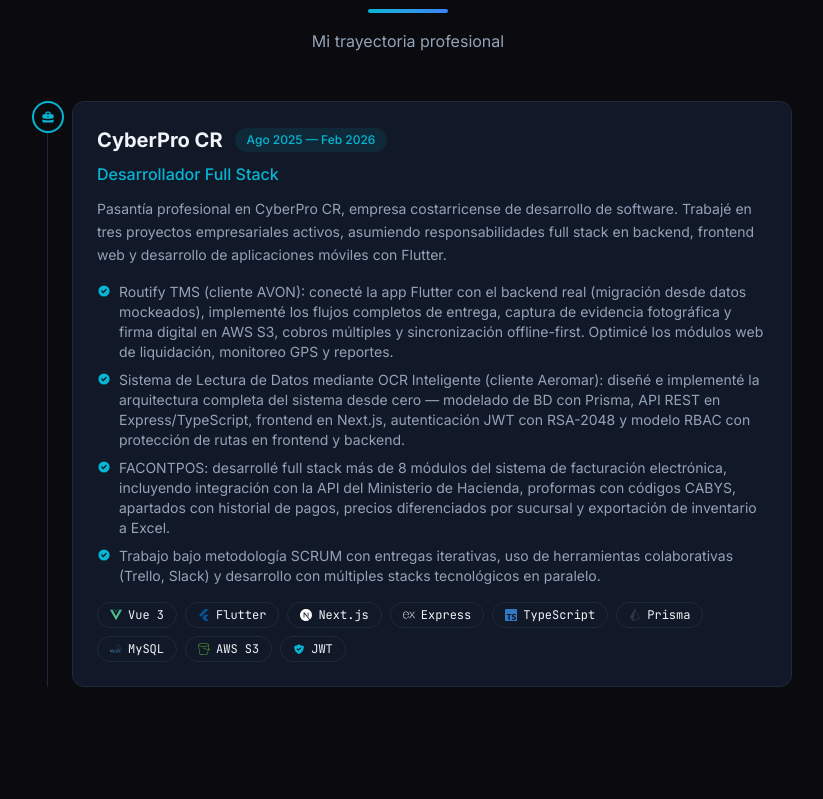
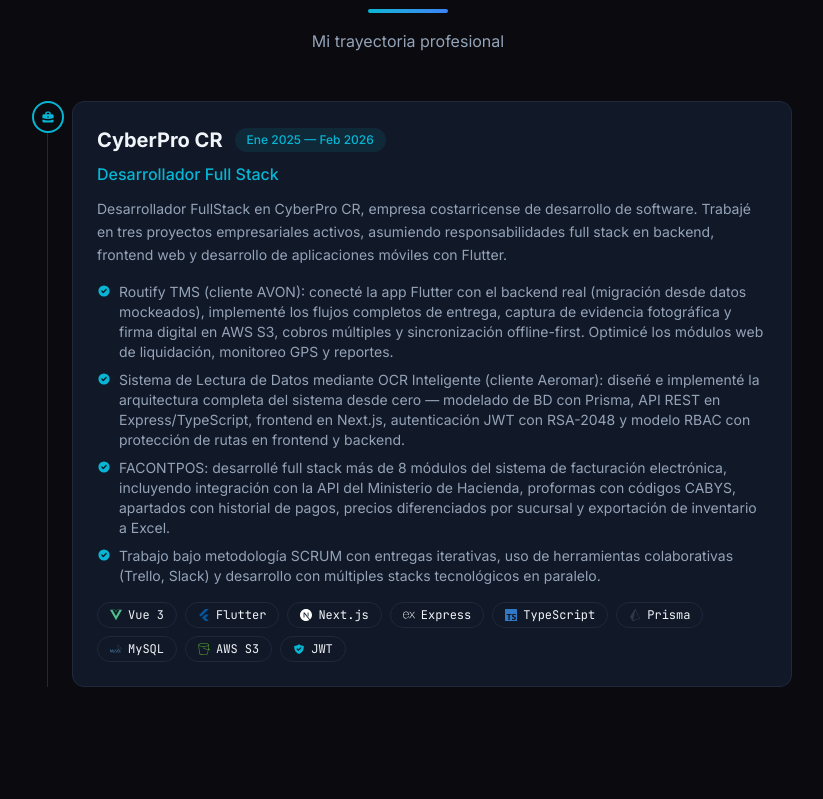
Before and after one commit to JesnerMM/portafolio, a Next.js app: page / in a window 1280 px wide. Shown: the part 1561-2360 px from the top of the page, without its empty margins (232-1055 px from the left). Built offline with nearby package versions, Linux system fonts and the light colour scheme.

Commit message:
Modificaciones

```diff
--- a/src/components/sections/ContactSection.tsx
+++ b/src/components/sections/ContactSection.tsx
@@ -30,7 +30,7 @@
   {
     icon: HiLocationMarker,
     label: "Ubicacion",
-    value: "Juan Viñas, Cartago, Costa Rica",
+    value: "Cartago, Costa Rica",
   },
   {
     icon: SiLinkedin,
--- a/src/data/experience.ts
+++ b/src/data/experience.ts
@@ -15,9 +15,9 @@
   {
     company: "CyberPro CR",
     role: "Desarrollador Full Stack",
-    period: "Ago 2025 — Feb 2026",
+    period: "Ene 2025 — Feb 2026",
     description:
-      "Pasantía profesional en CyberPro CR, empresa costarricense de desarrollo de software. Trabajé en tres proyectos empresariales activos, asumiendo responsabilidades full stack en backend, frontend web y desarrollo de aplicaciones móviles con Flutter.",
+      "Desarrollador FullStack en CyberPro CR, empresa costarricense de desarrollo de software. Trabajé en tres proyectos empresariales activos, asumiendo responsabilidades full stack en backend, frontend web y desarrollo de aplicaciones móviles con Flutter.",
     achievements: [
       "Routify TMS (cliente AVON): conecté la app Flutter con el backend real (migración desde datos mockeados), implementé los flujos completos de entrega, captura de evidencia fotográfica y firma digital en AWS S3, cobros múltiples y sincronización offline-first. Optimicé los módulos web de liquidación, monitoreo GPS y reportes.",
       "Sistema de Lectura de Datos mediante OCR Inteligente (cliente Aeromar): diseñé e implementé la arquitectura completa del sistema desde cero — modelado de BD con Prisma, API REST en Express/TypeScript, frontend en Next.js, autenticación JWT con RSA-2048 y modelo RBAC con protección de rutas en frontend y backend.",
--- a/src/data/skills.ts
+++ b/src/data/skills.ts
@@ -28,6 +28,7 @@
   SiFigma,
   SiTrello,
   SiSwagger,
+  SiPostgresql,
 } from "react-icons/si";
 import { VscVscode } from "react-icons/vsc";
 import { HiServer, HiDatabase, HiCode, HiCog } from "react-icons/hi";
@@ -69,6 +70,7 @@
   icon: HiDatabase,
   skills: [
     { name: "MySQL", icon: SiMysql, color: "#4479A1" },
+    { name: "PostgreSQL", icon: SiPostgresql, color: "#336791" },
     { name: "SQL Server", icon: HiDatabase, color: "#CC2927" },
     { name: "SQLite", icon: SiSqlite, color: "#003B57" },
     { name: "MongoDB", icon: SiMongodb, color: "#47A248" },
```
Also changed, not shown: 1 other file (tests, documents, lock files or other folders). Lines whose indentation alone changed are shown as unchanged.
